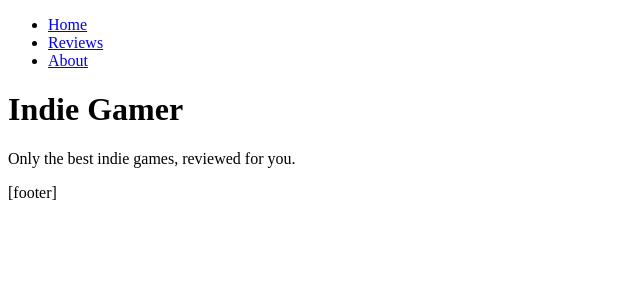
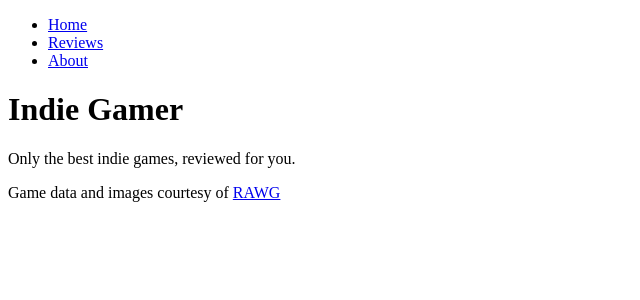
Before and after one commit to alexgrimm87/nextjs14-game-reviews, a Next.js app: page / in a window 1280 px wide. Shown: the top 300 px of the page, without its empty margins (0-640 px from the left). Built offline with nearby package versions, Linux system fonts and the light colour scheme.

Commit message:
footer add text with link

```diff
--- a/app/layout.jsx
+++ b/app/layout.jsx
@@ -23,7 +23,8 @@
         {children}
       </main>
       <footer>
-        [footer]
+        Game data and images courtesy
+        of <a href="https://rawg.io/" target="_blank">RAWG</a>
       </footer>
     </body>
     </html>
```
